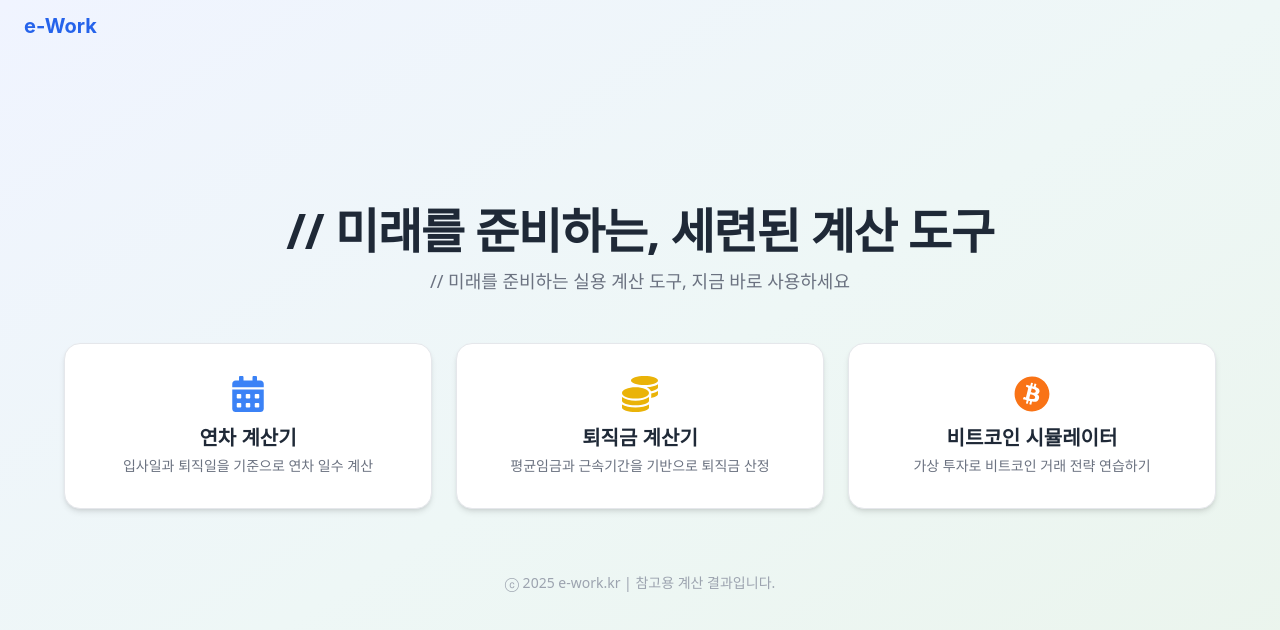
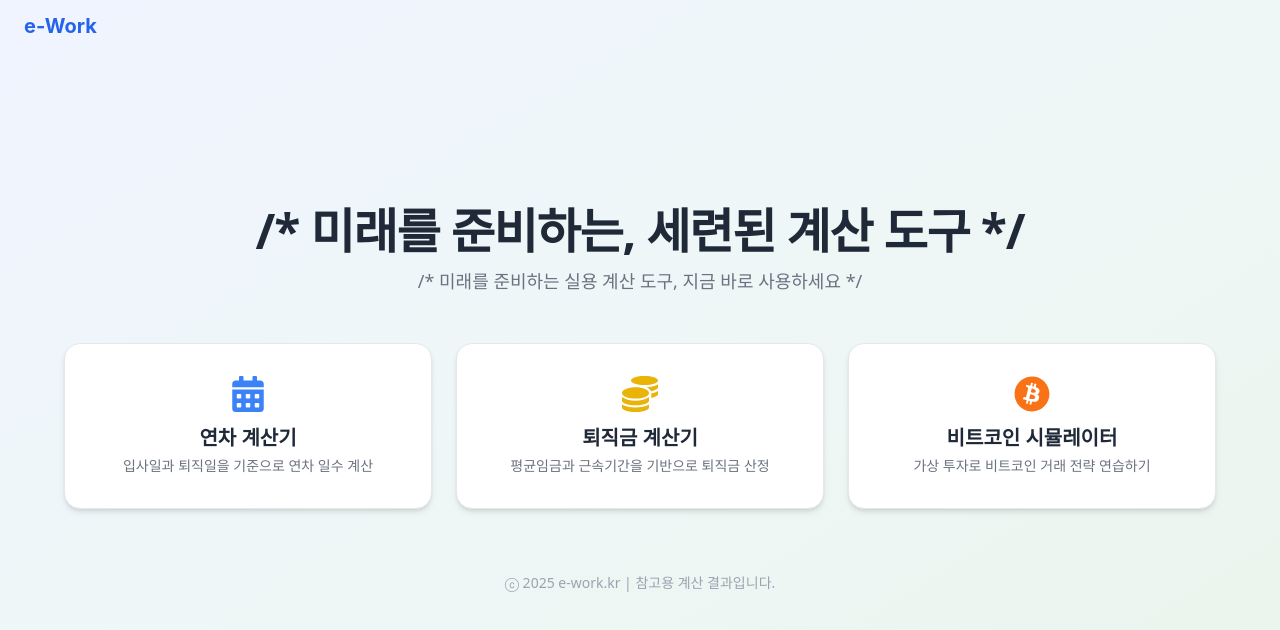
Before and after one commit to jansssss/vacation, a React (Create React App) app: page / in a window 1280 px wide. Shown: the top 630 px of the page. Built offline with nearby package versions, Linux system fonts and the light colour scheme.

Commit message:
Update Home.jsx

```diff
--- a/src/pages/Home.jsx
+++ b/src/pages/Home.jsx
@@ -10,11 +10,11 @@ const Home = () => {
       {/* 타이틀 */}
       <div className="text-center mb-12">
         <h1 className="text-4xl md:text-5xl font-extrabold text-gray-800 mb-3 tracking-tight">
-        //  미래를 준비하는, 세련된 계산 도구
+        /*  미래를 준비하는, 세련된 계산 도구 */
 
         </h1>
         <p className="text-lg text-gray-500">
-       //   미래를 준비하는 실용 계산 도구, 지금 바로 사용하세요
+       /*   미래를 준비하는 실용 계산 도구, 지금 바로 사용하세요 */
         </p>
       </div>
 
```
